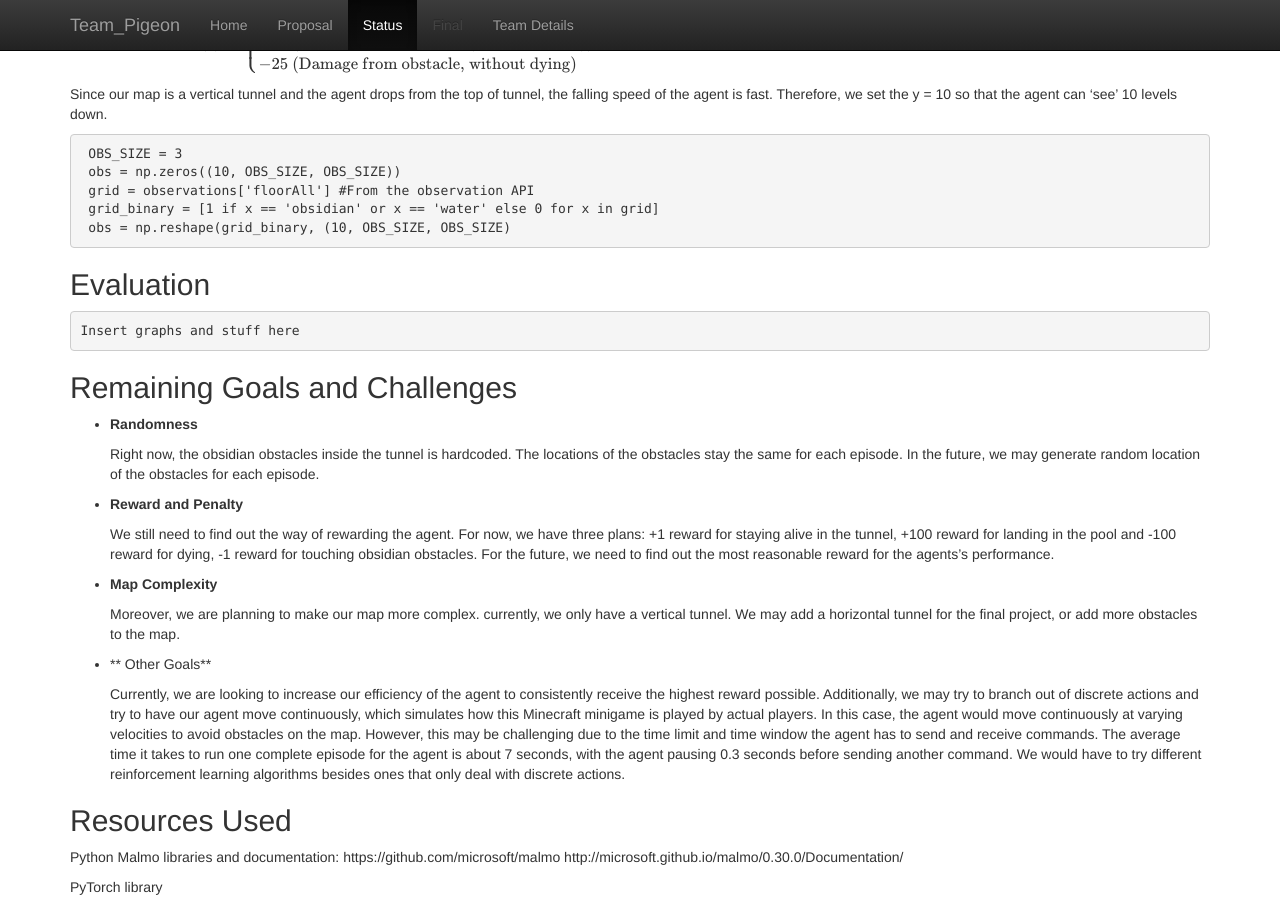
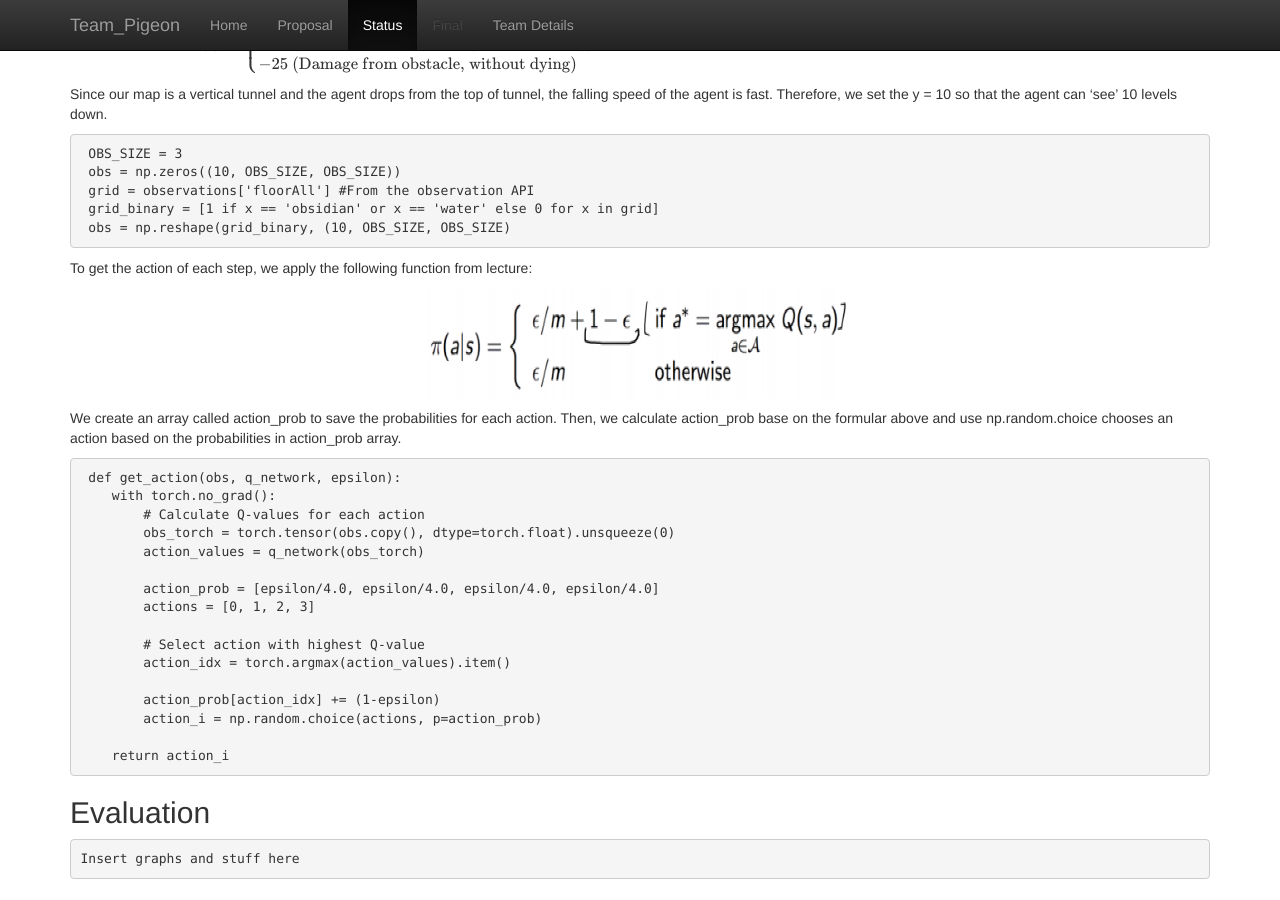
Before and after one commit to shanshs/Team-Pigeon, a Jekyll site: the page built from docs/status.md, in a window 1280 px wide and 900 px high, scrolled down 738 px. Built offline with Jekyll 4.4.1, drawn with Linux system fonts in a browser that asks for light colours; formulas are drawn with MathJax 3.

Commit message:
Update status.md

````diff
--- a/docs/status.md
+++ b/docs/status.md
@@ -52,6 +52,31 @@ Since our map is a vertical tunnel and the agent drops from the top of tunnel, t
  obs = np.reshape(grid_binary, (10, OBS_SIZE, OBS_SIZE)
 ```
 
+To get the action of each step, we apply the following function from lecture:
+<div style="text-align:center"><img src="egreedy.png" width="450" height="120"/></div>
+
+We create an array called action_prob to save the probabilities for each action. Then, we calculate action_prob base on the formular above and use np.random.choice chooses an action based on the probabilities in action_prob array.
+
+
+```
+ def get_action(obs, q_network, epsilon):
+    with torch.no_grad():
+        # Calculate Q-values for each action
+        obs_torch = torch.tensor(obs.copy(), dtype=torch.float).unsqueeze(0)
+        action_values = q_network(obs_torch)
+
+        action_prob = [epsilon/4.0, epsilon/4.0, epsilon/4.0, epsilon/4.0]
+        actions = [0, 1, 2, 3]
+
+        # Select action with highest Q-value
+        action_idx = torch.argmax(action_values).item()
+
+        action_prob[action_idx] += (1-epsilon)
+        action_i = np.random.choice(actions, p=action_prob)
+
+    return action_i
+```
+
 ## Evaluation
 	Insert graphs and stuff here
 
````
